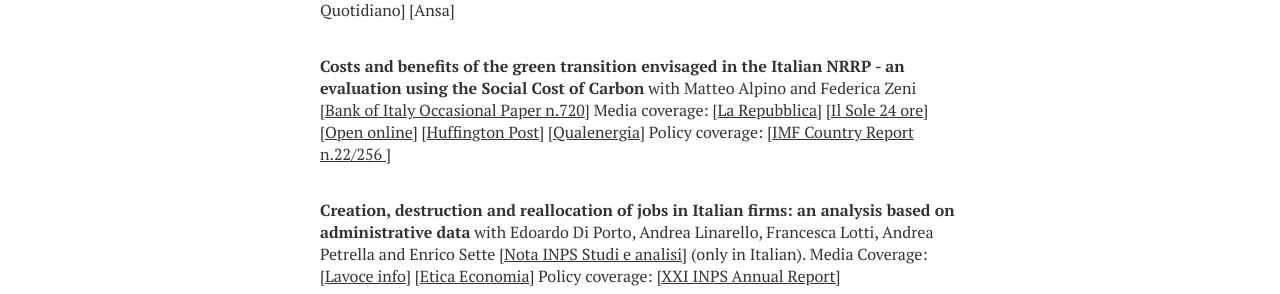
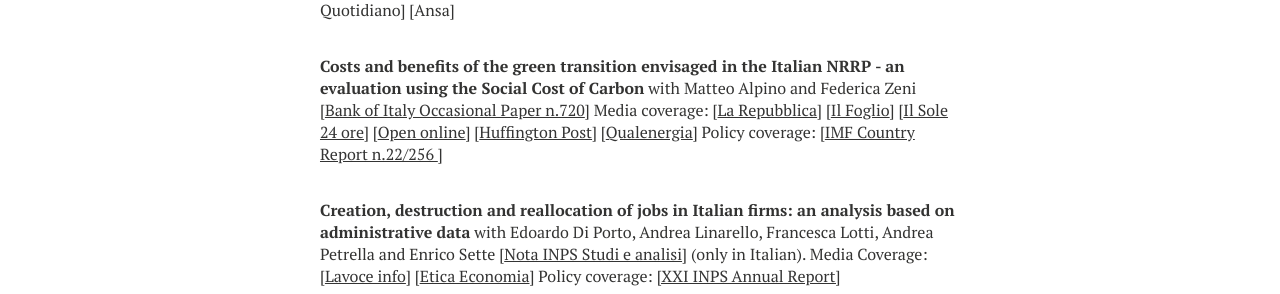
Before and after one commit to luca-citino/luca-citino.github.io, a Jekyll site: the page built from research.md, in a window 1280 px wide. Shown: the part 898-1192 px from the top of the page. Built offline with Jekyll 4.4.1, drawn with Linux system fonts in a browser that asks for light colours; nearby versions of some CDN libraries; some web fonts are replaced.

Commit message:
Update research.md

```diff
--- a/research.md
+++ b/research.md
@@ -25,7 +25,7 @@ title: Research
 
 **The effects of climate change on the Italian economy. A research project of the Bank of Italy** with Matteo Alpino, Guido de Blasio and Federica Zeni [<a href="https://www.bancaditalia.it/pubblicazioni/qef/2022-0728/index.html">Bank of Italy Occasional Paper n. 728</a>] (only in Italian) Media Coverage: [Rai News] [Rete 4] [Il Fatto Quotidiano] [Ansa]
 
-**Costs and benefits of the green transition envisaged in the Italian NRRP - an evaluation using the Social Cost of Carbon** with Matteo Alpino and Federica Zeni [<a href="https://www.bancaditalia.it/pubblicazioni/qef/2022-0720/QEF_720.pdf">Bank of Italy Occasional Paper n.720</a>] Media coverage: [<a href="https://www.repubblica.it/economia/2022/10/16/news/superbonus_modifiche_nuovo_governo-370315835/">La Repubblica</a>] [<a href="https://www.ilsole24ore.com/art/bankitalia-il-superbonus-costa-caro-e-produce-scarsi-benefici-ambientali-AEUmAL9B">Il Sole 24 ore</a>] [<a href="https://www.open.online/2022/10/17/pnrr-studio-bankitalia-superbonus/">Open online</a>] [<a href="https://www.huffingtonpost.it/dossier/terra/2022/10/21/news/banca_ditalia_bocciato_il_superbonus_promosse_le_rinnovabili-10458683/">Huffington Post</a>] [<a href="https://www.qualenergia.it/articoli/superbonus-non-inefficiente-come-sembrerebbe-bocciatura-bankitalia/">Qualenergia</a>] Policy coverage: [<a href="https://www.imf.org/en/Publications/CR/Issues/2022/07/28/Italy-Selected-Issues-521489">IMF Country Report n.22/256 </a>]
+**Costs and benefits of the green transition envisaged in the Italian NRRP - an evaluation using the Social Cost of Carbon** with Matteo Alpino and Federica Zeni [<a href="https://www.bancaditalia.it/pubblicazioni/qef/2022-0720/QEF_720.pdf">Bank of Italy Occasional Paper n.720</a>] Media coverage: [<a href="https://www.repubblica.it/economia/2022/10/16/news/superbonus_modifiche_nuovo_governo-370315835/">La Repubblica</a>] [<a href="https://www.ilfoglio.it/economia/2022/11/10/news/il-superbonus-riduce-di-pochissimo-le-emissioni-di-co2-e-aumenta-di-molto-quelle-di-debito-4642055/">Il Foglio</a>] [<a href="https://www.ilsole24ore.com/art/bankitalia-il-superbonus-costa-caro-e-produce-scarsi-benefici-ambientali-AEUmAL9B">Il Sole 24 ore</a>] [<a href="https://www.open.online/2022/10/17/pnrr-studio-bankitalia-superbonus/">Open online</a>] [<a href="https://www.huffingtonpost.it/dossier/terra/2022/10/21/news/banca_ditalia_bocciato_il_superbonus_promosse_le_rinnovabili-10458683/">Huffington Post</a>] [<a href="https://www.qualenergia.it/articoli/superbonus-non-inefficiente-come-sembrerebbe-bocciatura-bankitalia/">Qualenergia</a>] Policy coverage: [<a href="https://www.imf.org/en/Publications/CR/Issues/2022/07/28/Italy-Selected-Issues-521489">IMF Country Report n.22/256 </a>]
 
 **Creation, destruction and reallocation of jobs in Italian firms: an analysis based on administrative data** with Edoardo Di Porto, Andrea Linarello, Francesca Lotti, Andrea Petrella and Enrico Sette [<a href="https://www.inps.it/docallegatiNP/Mig/Dati_analisi_bilanci/Attivita_ricerca/Studi_e_analisi/2022/nota_BdI_Inps_05_2022.pdf">Nota INPS Studi e analisi</a>] (only in Italian). Media Coverage: [<a href="https://www.lavoce.info/archives/97443/cosi-la-pandemia-ha-distrutto-e-creato-lavoro/">Lavoce info</a>] [<a href="https://eticaeconomia.it/leconomia-italiana-e-le-rigidita-che-non-ci-sono-e-non-cerano/">Etica Economia</a>] Policy coverage: <a href="https://www.inps.it/docallegatiNP/Mig/Dati_analisi_bilanci/Rapporti_annuali/XXI_Rapporto_Annuale/XXI_Rapporto_Annuale.pdf">[XXI INPS Annual Report]</a>
 
```
